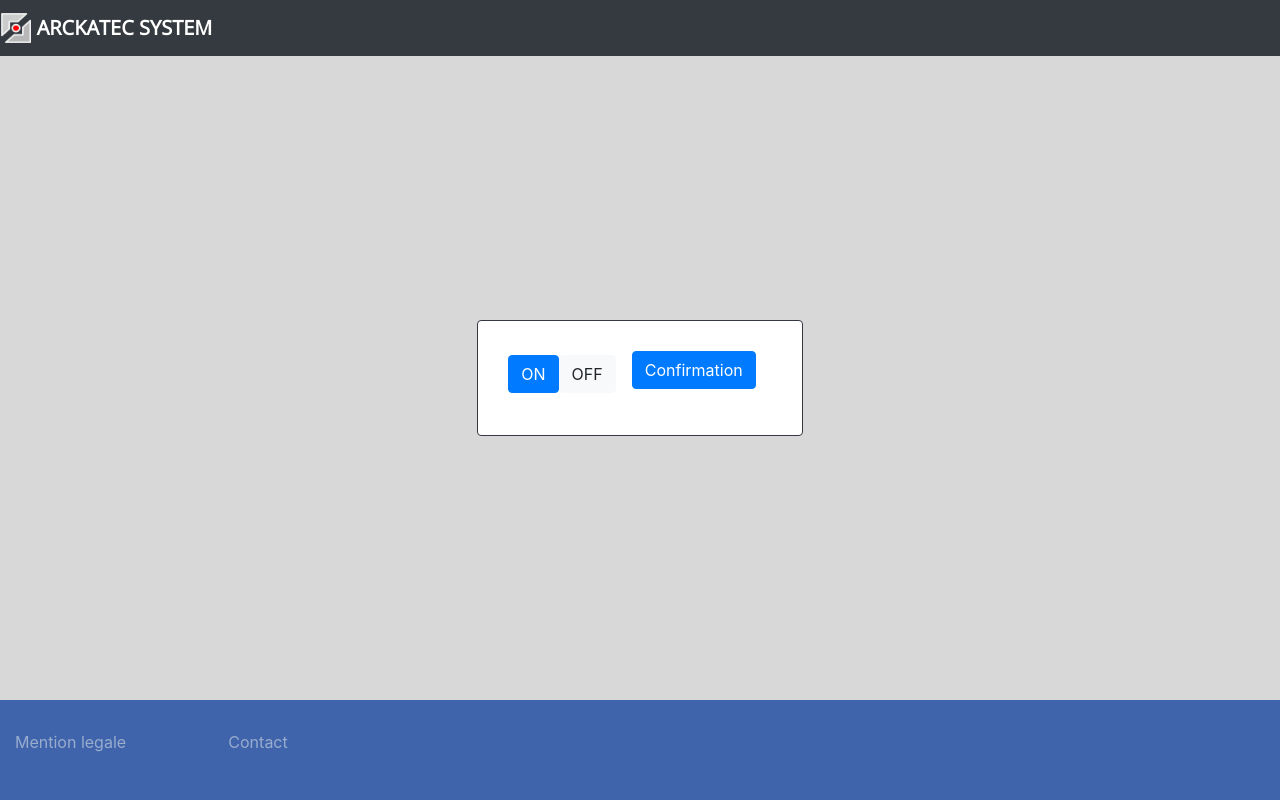
After one commit to ledoux38/P13-Pydomus, a Django app: page /control/ in a window 1280 px wide. The commit adds this page. Run offline with Django 3.2, Linux system fonts and the light colour scheme; some libraries are stand-ins or nearby versions.

Commit message:
create a test page for microcontroller control

```diff
--- a/domus/static/domus/css/creative.css
+++ b/domus/static/domus/css/creative.css
@@ -177,3 +177,24 @@ html, body
 {
   color:#bbcce8;
 }
+
+
+
+
+.control-formular
+{
+  margin: auto;
+  padding: 30px;
+  background-color: white
+
+}
+
+
+.control
+{
+  padding: 0px;
+  display: flex;
+  flex-direction: column;
+  justify-content: space-between;
+  height: 100%;
+}
--- /dev/null
+++ b/domus/templates/domus/control.html
@@ -0,0 +1,24 @@
+{% extends 'domus/base_generic.html' %}
+{% load static %}
+{% block content %}
+<div class="container-fluid control">
+  <div class="row">
+    {% include 'domus/nav_bar.html' %}
+  </div>
+  <div class="row">
+    <form class="form-inline control-formular border border-dark rounded" action="{% url 'domus:controlPage'%}" method="post">
+      {% csrf_token %}
+      <div class="form-group mb-2">
+        <button type="button" class="btn btn-primary">ON</button>
+        <button type="button" class="btn btn-light">OFF</button>
+      </div>
+      <div class="form-group mx-sm-3 mb-2">
+        <button type="submit" class="btn btn-primary mb-2">Confirmation</button>
+      </div>
+    </form>
+  </div>
+  <div class="row footer">
+    {% include 'domus/footer.html' %}
+  </div>
+</div>
+{% endblock %}
--- a/domus/urls.py
+++ b/domus/urls.py
@@ -6,4 +6,5 @@ urlpatterns = [
     url(r'^$', views.index),
     url(r'^login/$', views.loginUser, name='loginUser'),
     url(r'^settings/$', views.settings, name='settings'),
+    url(r'^control/$', views.controlPage, name='controlPage'),
 ]
--- a/domus/views.py
+++ b/domus/views.py
@@ -44,3 +44,11 @@ def settings(request):
     """
     message = "You asked for the settings page"
     return HttpResponse(message)
+
+def controlPage(request):
+    """the control page is a simple page
+     for sending commands to the microcontroller
+     and receiving information too."""
+    if request.method == 'POST':
+        return render(request, 'domus/control.html')
+    return render(request, 'domus/control.html')
--- a/pydomus_project/urls.py
+++ b/pydomus_project/urls.py
@@ -22,6 +22,7 @@ from domus import views
 urlpatterns = [
     url(r'^$', views.index, name="index"),
     url(r'^domus/', include('domus.urls', namespace="domus")),
+    url(r'^control/$', views.controlPage, name='controlPage'),
     url(r'^login/$', views.loginUser, name='loginUser'),
     url(r'^settings/$', views.settings, name='settings'),
     url(r'^admin/', admin.site.urls),
```
